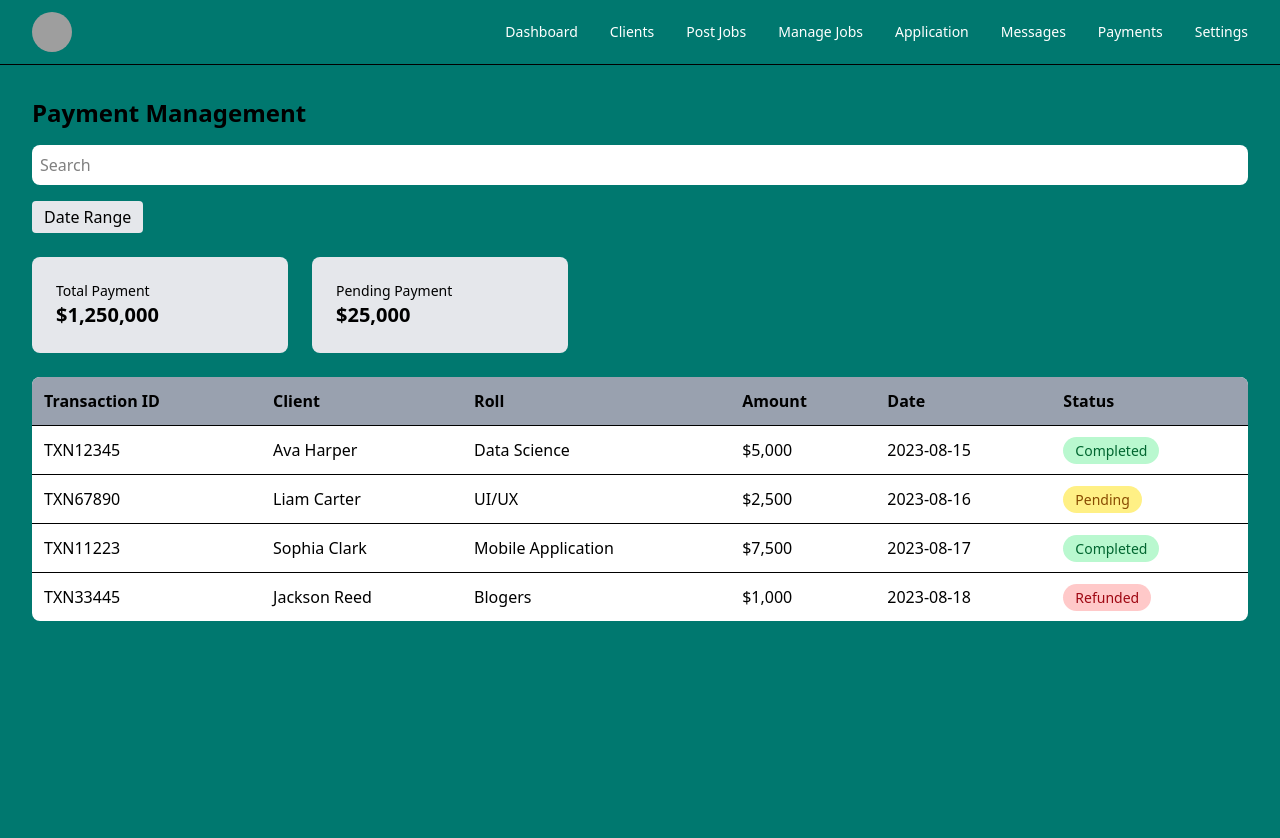
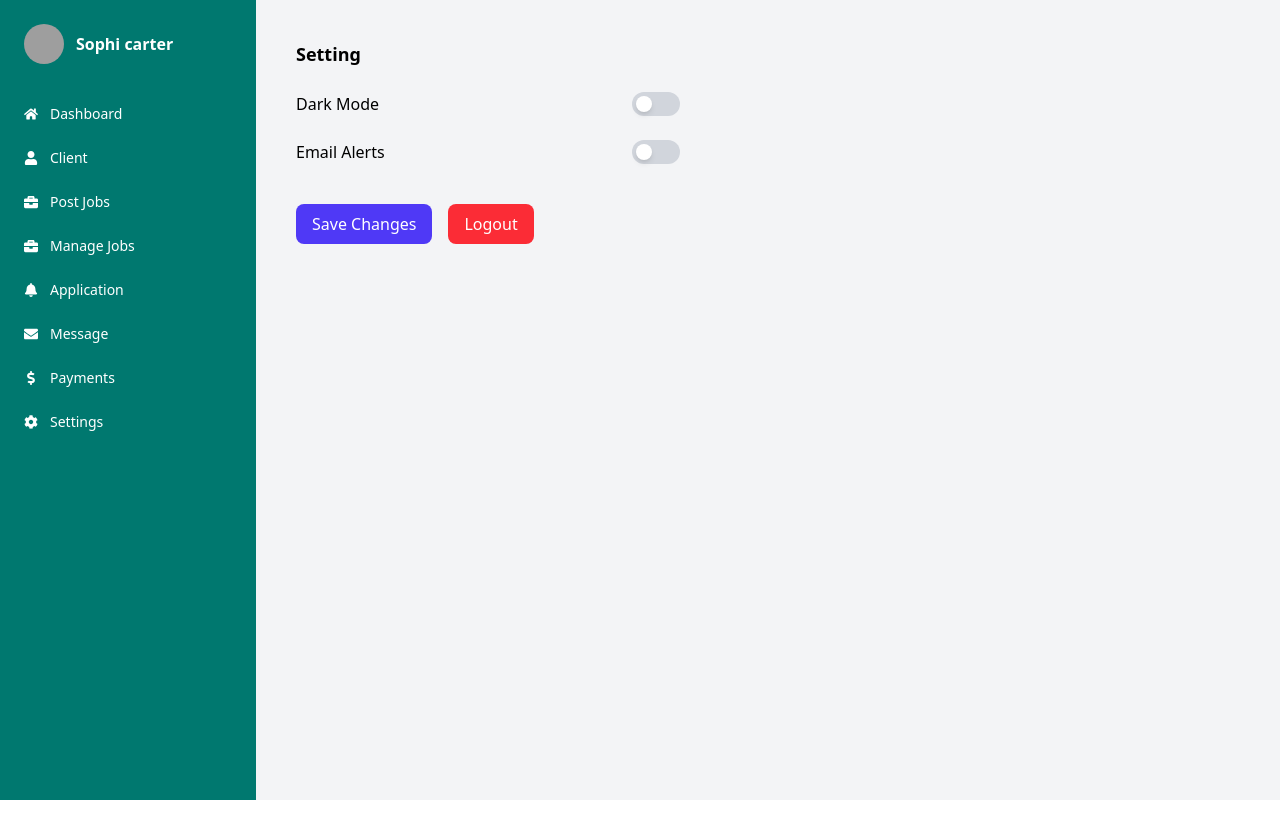
Before and after one commit to vikashkumar97983282-glitch/Talent-Talk-using-React, a React (Vite) app in the folder Talent_talk/: page / in a window 1280 px wide. Shown: the top 838 px of the page. After the commit the page ends 800 px from the top, so only its background shows below. Built offline with nearby package versions, Linux system fonts and the light colour scheme; grey boxes are pictures that could not be loaded; what ag-charts-community would draw is missing.

Commit message:
this is settings page .

```diff
--- a/Talent_talk/src/App.jsx
+++ b/Talent_talk/src/App.jsx
@@ -23,6 +23,7 @@ import CompanyManageJob from "./companypage/companymanagejob/companymanagejob";
 import CompanyJobApplication from "./companypage/companyJobApplication/companyJobApplication";
 import CompanyMessage from "./companypage/message/companymessage";
 import CompanyPayment from "./companypage/companyPayment/companyPayment";
+import CompanySetting from "./companypage/companysetting/companySetting";
 
 
 function App() {
@@ -39,7 +40,8 @@ function App() {
     {/* <CompanyManageJob/> */}
     {/* <CompanyJobApplication/> */}
     {/* <CompanyMessage/> */}
-    <CompanyPayment/>
+    {/* <CompanyPayment/> */}
+    <CompanySetting/>
 
 
 
--- /dev/null
+++ b/Talent_talk/src/companypage/companysetting/companySetting.jsx
@@ -0,0 +1,15 @@
+import React from "react";
+import CompanySettingsContent from "./companySettingContent";
+import CompanyAdminPanel from "../companyadmin/companyadminpanel";
+
+
+function CompanySetting(){
+    return (
+        <div className="flex">
+            <CompanyAdminPanel/>
+            <CompanySettingsContent/>
+        </div>
+    );
+}
+
+export default CompanySetting;
--- /dev/null
+++ b/Talent_talk/src/companypage/companysetting/companySettingContent.jsx
@@ -0,0 +1,65 @@
+import React, { useState } from "react";
+
+function CompanySettingsContent() {
+
+  const [darkMode, setDarkMode] = useState(false);
+  const [emailAlert, setEmailAlert] = useState(false);
+
+  return (
+    <div className="flex-1 p-10 bg-gray-100 min-h-screen">
+
+      <h2 className="text-lg font-semibold mb-6">Setting</h2>
+
+      {/* Dark Mode */}
+      <div className="flex items-center justify-between mb-6 w-96">
+        <span>Dark Mode</span>
+
+        <button
+          onClick={() => setDarkMode(!darkMode)}
+          className={`w-12 h-6 flex items-center rounded-full p-1 transition ${
+            darkMode ? "bg-green-500" : "bg-gray-300"
+          }`}
+        >
+          <div
+            className={`bg-white w-4 h-4 rounded-full shadow-md transform transition ${
+              darkMode ? "translate-x-6" : ""
+            }`}
+          />
+        </button>
+      </div>
+
+      {/* Email Alerts */}
+      <div className="flex items-center justify-between mb-10 w-96">
+        <span>Email Alerts</span>
+
+        <button
+          onClick={() => setEmailAlert(!emailAlert)}
+          className={`w-12 h-6 flex items-center rounded-full p-1 transition ${
+            emailAlert ? "bg-green-500" : "bg-gray-300"
+          }`}
+        >
+          <div
+            className={`bg-white w-4 h-4 rounded-full shadow-md transform transition ${
+              emailAlert ? "translate-x-6" : ""
+            }`}
+          />
+        </button>
+      </div>
+
+      {/* Buttons */}
+      <div className="flex gap-4">
+
+        <button className="bg-indigo-600 text-white px-4 py-2 rounded-lg">
+          Save Changes
+        </button>
+
+        <button className="bg-red-500 text-white px-4 py-2 rounded-lg">
+          Logout
+        </button>
+
+      </div>
+    </div>
+  );
+}
+
+export default CompanySettingsContent;
```
